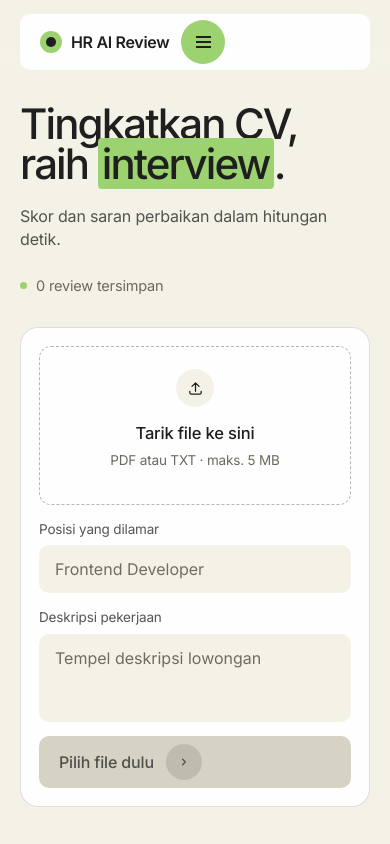
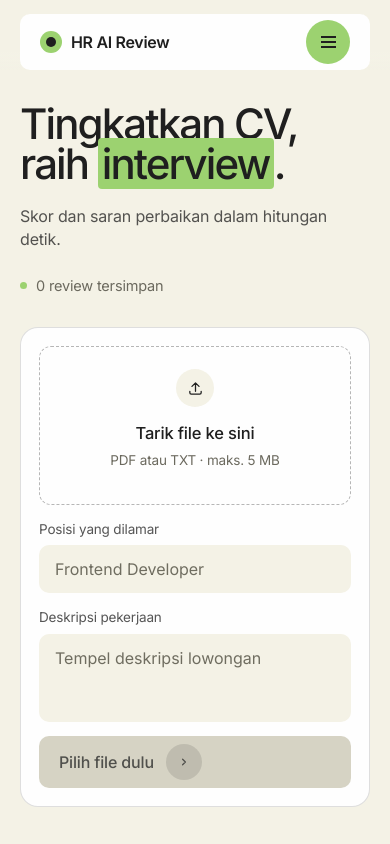
Before and after one commit to khamimzarr/hr-ai-review, a website: page vercel/index.html in a window 390 px wide. Shown: the top 844 px of the page. Drawn offline with Linux system fonts and the light colour scheme.

Commit message:
fix(ui): burger menempel ke tepi kanan nav di ponsel
.nav-links punya margin-left:auto, tapi elemen itu display:none di bawah
820px. Jadi di ponsel tidak ada yang mendorong burger ke kanan dan tombolnya
menempel di sebelah brand, menyisakan 145px kosong di ujung bar (diukur pada
viewport 390px).

Ditambah margin-left:auto ke .burger. Diverifikasi di 320/360/390/414/480/768px:
jarak burger ke tepi kanan bar konsisten 20px (sama dengan padding bar).
Desktop tidak berubah: burger tetap display:none, .nav-links tetap di kanan.

```diff
--- a/vercel/style.css
+++ b/vercel/style.css
@@ -116,6 +116,9 @@ ul { list-style: none; }
   width: 44px; height: 44px; border-radius: 50%; border: none;
   background: var(--green); cursor: pointer;
   display: none; place-items: center; flex: none;
+  /* Di ponsel .nav-links disembunyikan, jadi burger yang harus mendorong dirinya
+     ke tepi kanan. Tanpa ini burger menempel di sebelah brand. */
+  margin-left: auto;
 }
 .burger i { display: block; width: 15px; height: 1.5px; background: var(--ink); position: relative; transition: background .18s; }
 .burger i::before, .burger i::after {
```
Also changed, not shown: test/frontend.test.js (+7 -0 lines).
